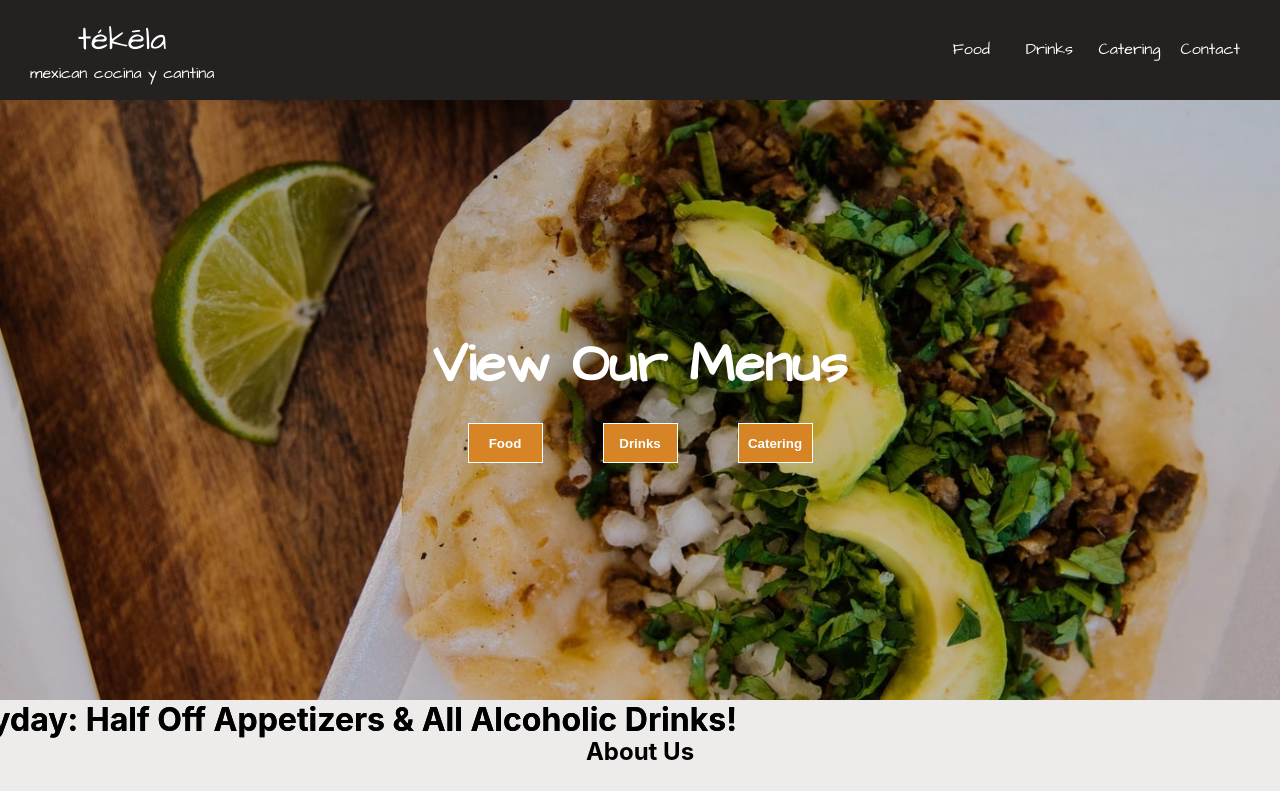
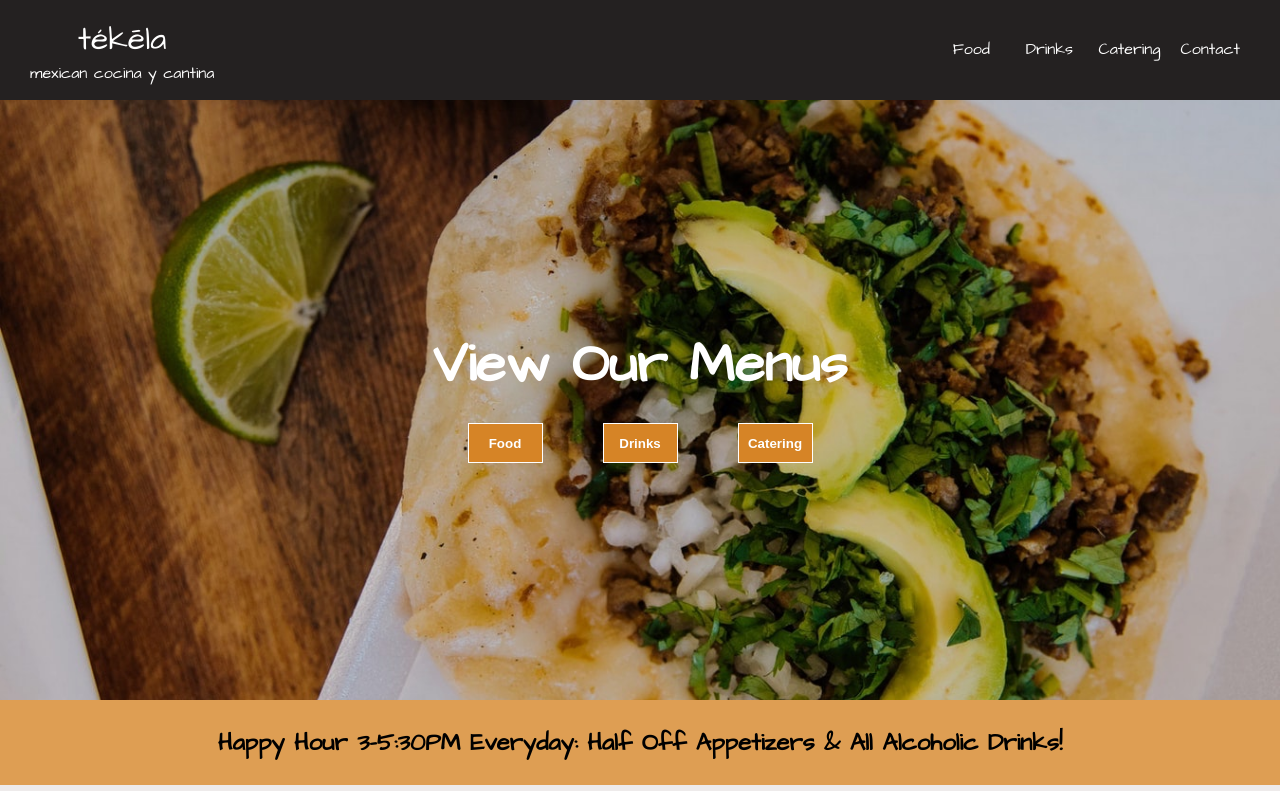
Before and after one commit to ScotttP/tekela-restaurant-page, a React (Create React App) app: page /#/ in a window 1280 px wide. Shown: the top 791 px of the page. Built offline with nearby package versions, Linux system fonts and the light colour scheme.

Commit message:
adding the final styling details

```diff
--- a/src/Components/Home/Home.js
+++ b/src/Components/Home/Home.js
@@ -6,19 +6,12 @@ const Home = () => {
 	return (
 		<div id="homepage">
 			<ImageSlider></ImageSlider>
+
 			<section id="happyHourBanner">
-				<div>
-					<h2>
-						Happy Hour 3-5:30PM Everyday: Half Off Appetizers & All Alcoholic
-						Drinks!
-					</h2>
-				</div>
-				<div>
-					<h2>
-						Happy Hour 3-5:30PM Everyday: Half Off Appetizers & All Alcoholic
-						Drinks!
-					</h2>
-				</div>
+				<h2>
+					Happy Hour 3-5:30PM Everyday: Half Off Appetizers & All Alcoholic
+					Drinks!
+				</h2>
 			</section>
 			<AboutUs></AboutUs>
 		</div>
--- a/src/scss/App.scss
+++ b/src/scss/App.scss
@@ -260,7 +260,7 @@ html {
 					transition: $transition-hover;
 					border: 1px solid $navbar-text-color;
 					margin: 20px 30px 10px 30px;
-					@media screen and (max-width: 350px) {
+					@media screen and (max-width: 375px) {
 						margin: 10px 15px 10px 15px;
 					}
 				}
@@ -396,25 +396,23 @@ html {
 #happyHourBanner {
 	width: 100%;
 	display: flex;
+	justify-content: center;
+	align-items: center;
 	overflow: hidden;
-	div {
-		// position: relative;
-		width: fit-content;
-		overflow: hidden;
-	}
+	padding: 2%;
+	background-color: #d68426c9;
+	font-family: $special-font;
+
 	h2 {
-		position: absolute;
-		white-space: nowrap;
-		font-size: 2em;
-		animation: animate 15s linear infinite;
+		font-size: 1.5em;
+		@media screen and (max-width: 880px) {
+			font-size: 1.2em;
+		}
+		@media screen and (max-width: 705px) {
+			font-size: 0.8em;
+		}
+		@media screen and (max-width: 482px) {
+			text-align: center;
+		}
 	}
 }
-
-@keyframes animate {
-	0% {
-		transform: translateX(0);
-	}
-	100% {
-		transform: translateX(-100%);
-	}
-}
```
Also changed, not shown: 1 other file (tests, documents, lock files or other folders).
